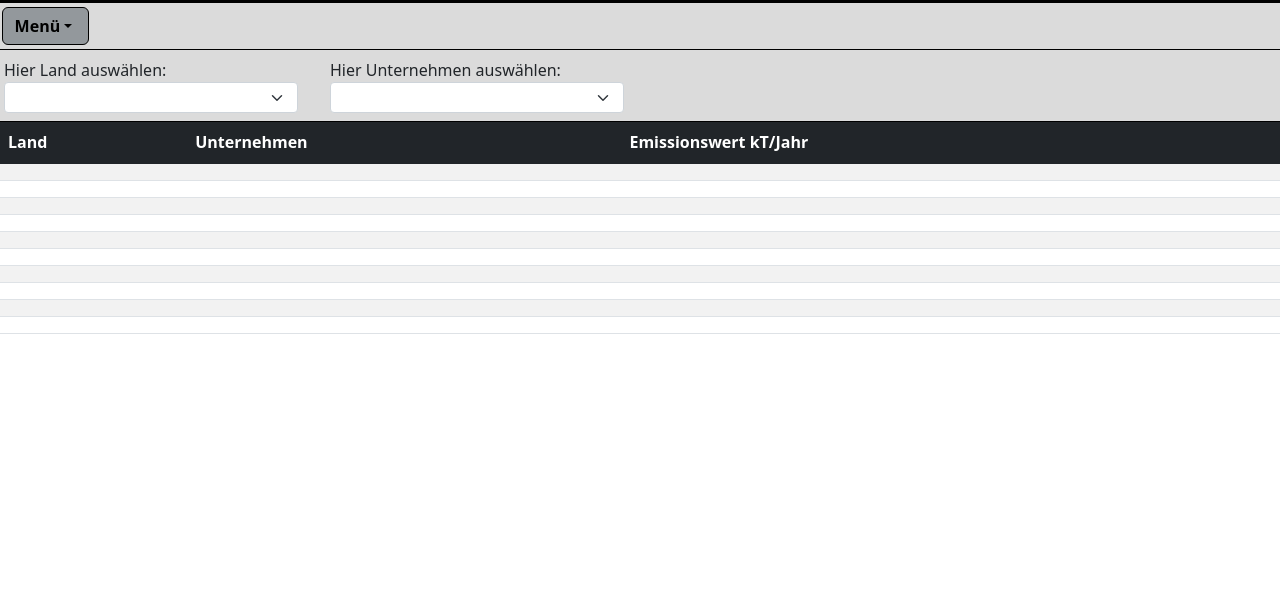
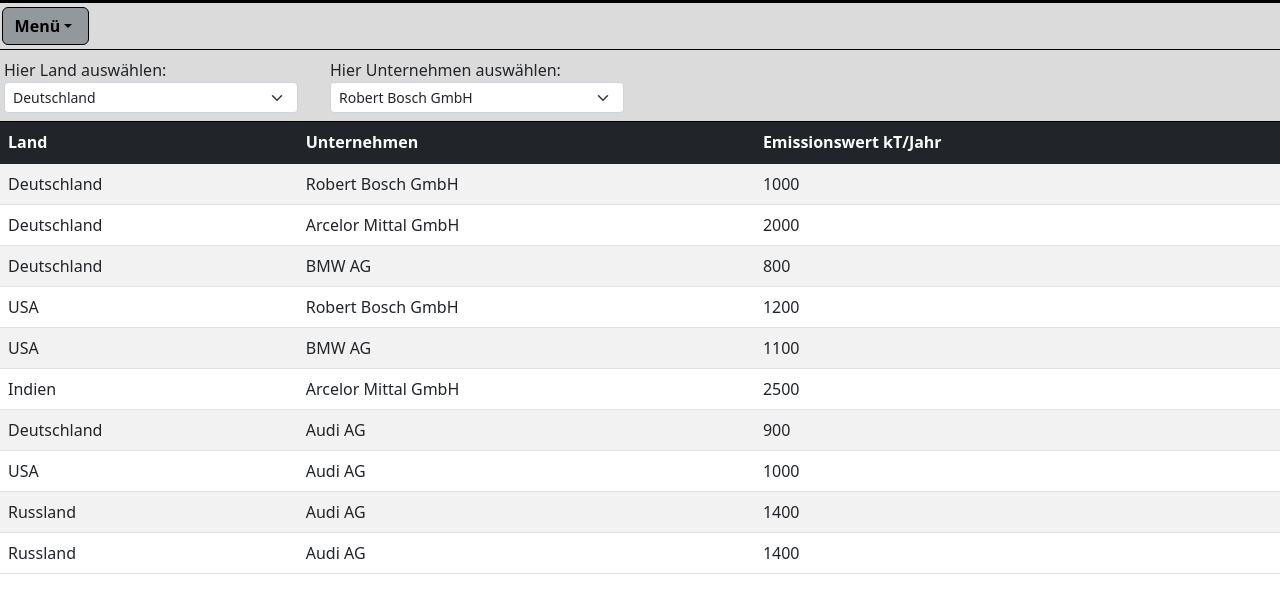
Before and after one commit to kuzmenkoiu/Fallstudie-IPWA01-01, a website: page index.html in a window 1280 px wide. Shown: the part 129-742 px from the top of the page. Drawn offline with nearby package versions, Linux system fonts and the light colour scheme.

Commit message:
Änderungen

```diff
--- a/index.html
+++ b/index.html
@@ -15,7 +15,7 @@
             }
         </style>
     </head>
-    <body onload="ausgeben()">
+    <body>
         <header>
             <div class="container-fluid">
                 <div class="row">
@@ -55,14 +55,22 @@
             <div>
                 <div class="row hintergrund">
                     <div class="col-sm-12 col-lg-3 py-2 px-3">Hier Land auswählen:
-                        <select class="form-select form-select-sm" aria-label="Default select example" id="land">
+                        <select class="form-select form-select-sm" aria-label="Default select example" id="landfilter">
+                            <option value="1"></option>
                         </select>
                     </div>
                     <div class="col-sm-12 col-lg-3 py-2 px-3">Hier Unternehmen auswählen:
-                        <select class="form-select form-select-sm" id="unternehmen"></select>
+                        <select class="form-select form-select-sm" id="unternehmenfilter"></select>
                     </div>
                 </div>
                 <div class="table-responsive col-sm-12 col-lg-12">
+                    <template  id="tabellenzeilen-temp">
+                        <tr>
+                            <td class="land"></td>
+                            <td class="unternehmen"></td>
+                            <td class="emission"></td>
+                        </tr>
+                    </template>
                     <table class="table table-striped">
                         <thead class="table-dark">
                             <tr>
@@ -71,57 +79,7 @@
                                 <th scope="col">Emissionswert kT/Jahr</th>
                             </tr>
                         </thead>
-                        <tbody class="table-group-divider">
-                            <tr>
-                                <td id="ausgabe1"></td>
-                                <td id="ausgabe2"></td>
-                                <td id="ausgabe3"></td>
-                            </tr>
-                            <tr>
-                                <td id="ausgabe4"></td>
-                                <td id="ausgabe5"></td>
-                                <td id="ausgabe6"></td>
-                            </tr>
-                            <tr>
-                                <td id="ausgabe7"></td>
-                                <td id="ausgabe8"></td>
-                                <td id="ausgabe9"></td>
-                            </tr>
-                            <tr>
-                                <td id="ausgabe10"></td>
-                                <td id="ausgabe11"></td>
-                                <td id="ausgabe12"></td>
-                            </tr>
-                            <tr>
-                                <td id="ausgabe13"></td>
-                                <td id="ausgabe14"></td>
-                                <td id="ausgabe15"></td>
-                            </tr>
-                            <tr>
-                                <td id="ausgabe16"></td>
-                                <td id="ausgabe17"></td>
-                                <td id="ausgabe18"></td>
-                            </tr>
-                            <tr>
-                                <td id="ausgabe19"></td>
-                                <td id="ausgabe20"></td>
-                                <td id="ausgabe21"></td>
-                            </tr>
-                            <tr>
-                                <td id="ausgabe22"></td>
-                                <td id="ausgabe23"></td>
-                                <td id="ausgabe24"></td>
-                            </tr>
-                            <tr>
-                                <td id="ausgabe25"></td>
-                                <td id="ausgabe26"></td>
-                                <td id="ausgabe27"></td>
-                            </tr>
-                            <tr>
-                                <td id="ausgabe28"></td>
-                                <td id="ausgabe29"></td>
-                                <td id="ausgabe30"></td>
-                            </tr>
+                        <tbody class="table-group-divider" id="tabellenzeile">
                         </tbody>
                     </table>
                   </div>
@@ -131,20 +89,7 @@
     <script src="node_modules\bootstrap\dist\js\bootstrap.min.js"></script>
     <script src="node_modules\jquery\dist\jquery.min.js"></script>
     <script src="js\Tabellenübertragung.js"></script>
-    <script>
-        var auswahlland = "";
-        var zwischenarray1  = Array.from(new Set(Filterarray[0]));
-        for (var i = 0; i <= zwischenarray1.length - 1; i++) {
-            auswahlland += '<option value="' + zwischenarray1[i] + '">' + zwischenarray1[i] + "</options>";
-        }
-        document.getElementById("land").innerHTML = auswahlland;
-
-        var auswahlunternehmen = "";
-        var zwischenarray2  = Array.from(new Set(Filterarray[1]));
-        for (var j = 0; j <= zwischenarray2.length - 1; j++) {
-            auswahlunternehmen += '<option value="' + zwischenarray2[j] + '">' + zwischenarray2[j] + "</options>";
-        }
-        document.getElementById("unternehmen").innerHTML = auswahlunternehmen;
-    </script>
+    <script src="js\Filterauswahl.js"></script>
+    <script src="js\Filterfunktion.js"></script>
     </body>
 </html>
--- /dev/null
+++ b/js/Filterauswahl.js
@@ -0,0 +1,52 @@
+fetch("build/Tabellendaten.json")
+.then((response) => {
+  return response.json();
+})
+.then((arraydata) => {
+
+  var Filterarray = new Array();
+
+    Filterarray[0] =  [arraydata[0].land,
+                       arraydata[1].land,
+                       arraydata[2].land,
+                       arraydata[3].land,
+                       arraydata[4].land,
+                       arraydata[5].land,
+                       arraydata[6].land,
+                       arraydata[7].land,
+                       arraydata[8].land,
+                       arraydata[9].land
+                      ];
+
+    Filterarray[1] =  [arraydata[0].unternehmen,
+                       arraydata[1].unternehmen,
+                       arraydata[2].unternehmen,
+                       arraydata[3].unternehmen,
+                       arraydata[4].unternehmen,
+                       arraydata[5].unternehmen,
+                       arraydata[6].unternehmen,
+                       arraydata[7].unternehmen,
+                       arraydata[8].unternehmen,
+                       arraydata[9].unternehmen
+                      ];
+
+  var option1 ="";
+  var array1 = new Set(Filterarray[0]);
+  var newArray1 = Array.from(new Set(array1));
+  var ausgabe1;
+  for(var i = 0; i <= newArray1.length; i++ ) {
+    option1 += '<option value="' + newArray1[i] + '">' + newArray1[i] + "</options>";
+    ausgabe1 = document.getElementById("landfilter");
+    ausgabe1.innerHTML = option1;
+  }
+
+  var option2 ="";
+  var array2 = new Set(Filterarray[1]);
+  var newArray2 = Array.from(new Set(array2));
+  var ausgabe2;
+  for(var i = 0; i <= newArray2.length; i++ ) {
+    option2 += '<option value="' + newArray2[i] + '">' + newArray2[i] + "</options>";
+    ausgabe2 = document.getElementById("unternehmenfilter");
+    ausgabe2.innerHTML = option2;
+  }
+});
--- a/js/Tabellenübertragung.js
+++ b/js/Tabellenübertragung.js
@@ -1,8 +1,14 @@
-const jsondaten = await fetch("build/Tabellendaten.json");
-const daten = await jsondaten.json();
-daten
-
-function ausgeben() {
-var ausgabe = document.getElementById("ausgabe1");
-ausgabe.innerHTML = daten;
-}
+fetch("build/Tabellendaten.json")
+.then((response) => {
+  return response.json();
+})
+.then((rowdata) => {
+  const container = document.getElementById("tabellenzeile");
+  rowdata.forEach((dataset) => {
+    const tmpl = document.getElementById("tabellenzeilen-temp").content.cloneNode(true);
+    tmpl.querySelector(".land").innerHTML = dataset.land;
+    tmpl.querySelector(".unternehmen").innerHTML = dataset.unternehmen;
+    tmpl.querySelector(".emission").innerHTML = dataset.emission;
+    container.appendChild(tmpl);
+  });
+});
```
Also changed, not shown: js/Tabelleneintrag.js (deleted, +0 -64 lines), build/Tabellendaten.json, js/Filterfunktion.js (added).
